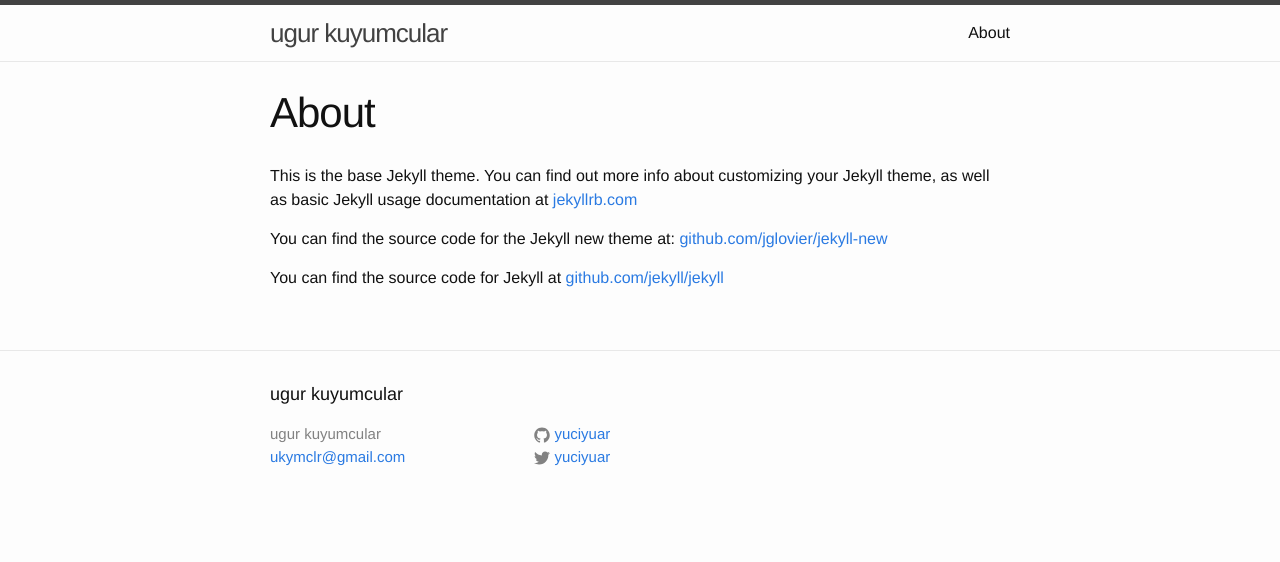
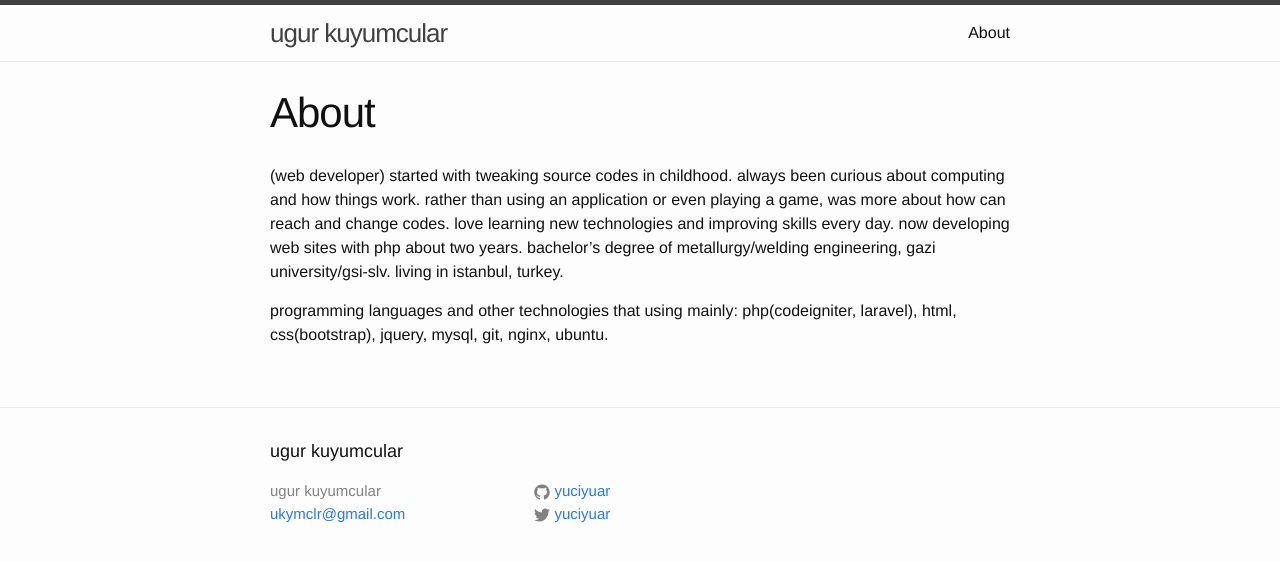
Before and after one commit to ugur/ugur.github.io, a Jekyll site: the page built from about.md, in a window 1280 px wide. Shown: the top 562 px of the page. Built offline with Jekyll 4.4.1, drawn with Linux system fonts in a browser that asks for light colours.

Commit message:
Updated about.md

```diff
--- a/about.md
+++ b/about.md
@@ -2,10 +2,18 @@
 layout: page
 title: About
 permalink: /about/
+published: true
 ---
 
-This is the base Jekyll theme. You can find out more info about customizing your Jekyll theme, as well as basic Jekyll usage documentation at [jekyllrb.com](http://jekyllrb.com/)
 
-You can find the source code for the Jekyll new theme at: [github.com/jglovier/jekyll-new](https://github.com/jglovier/jekyll-new)
+(web developer)
+started with tweaking source codes in childhood.
+always been curious about computing and how things work.
+rather than using an application or even playing a game, was more about how can reach and change codes.
+love learning new technologies and improving skills every day.
+now developing web sites with php about two years.
+bachelor's degree of metallurgy/welding engineering, gazi university/gsi-slv.
+living in istanbul, turkey.
 
-You can find the source code for Jekyll at [github.com/jekyll/jekyll](https://github.com/jekyll/jekyll)
+programming languages and other technologies that using mainly:
+php(codeigniter, laravel), html, css(bootstrap), jquery, mysql, git, nginx, ubuntu.
```
